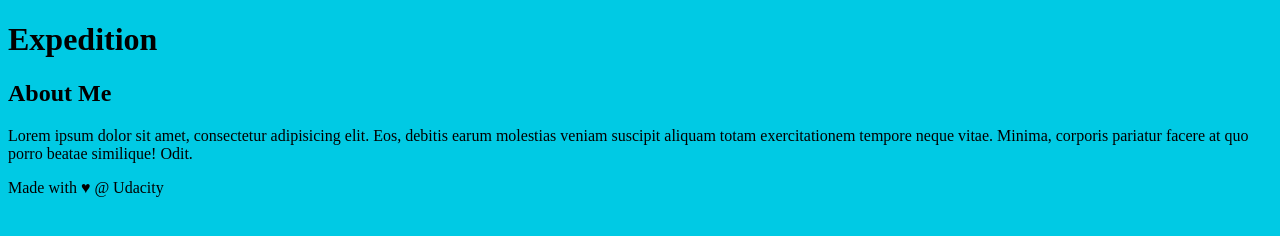
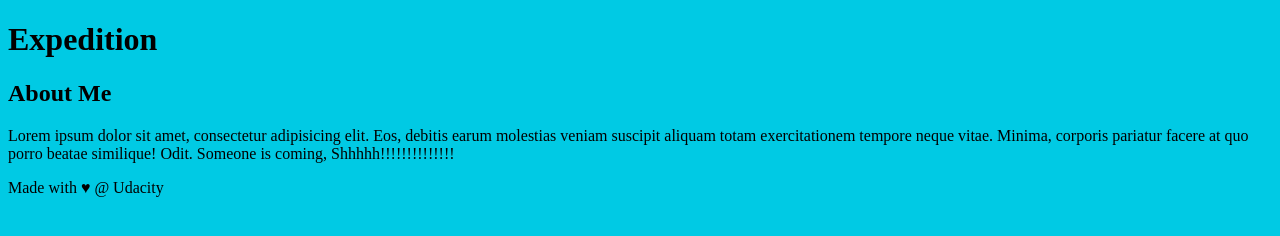
Before and after one commit to hemant1171/example-repo, a plain HTML site: page index.html in a window 1280 px wide. Drawn offline with Linux system fonts and the light colour scheme.

Commit message:
Changed Aside element

```diff
--- a/index.html
+++ b/index.html
@@ -22,7 +22,7 @@
     <aside>
     <h2>About Me</h2>
 
-    <p>Lorem ipsum dolor sit amet, consectetur adipisicing elit. Eos, debitis earum molestias veniam suscipit aliquam totam exercitationem tempore neque vitae. Minima, corporis pariatur facere at quo porro beatae similique! Odit.</p>
+    <p>Lorem ipsum dolor sit amet, consectetur adipisicing elit. Eos, debitis earum molestias veniam suscipit aliquam totam exercitationem tempore neque vitae. Minima, corporis pariatur facere at quo porro beatae similique! Odit.                         Someone is coming, Shhhhh!!!!!!!!!!!!!!</p>
 </aside>
 
     <footer>
```
